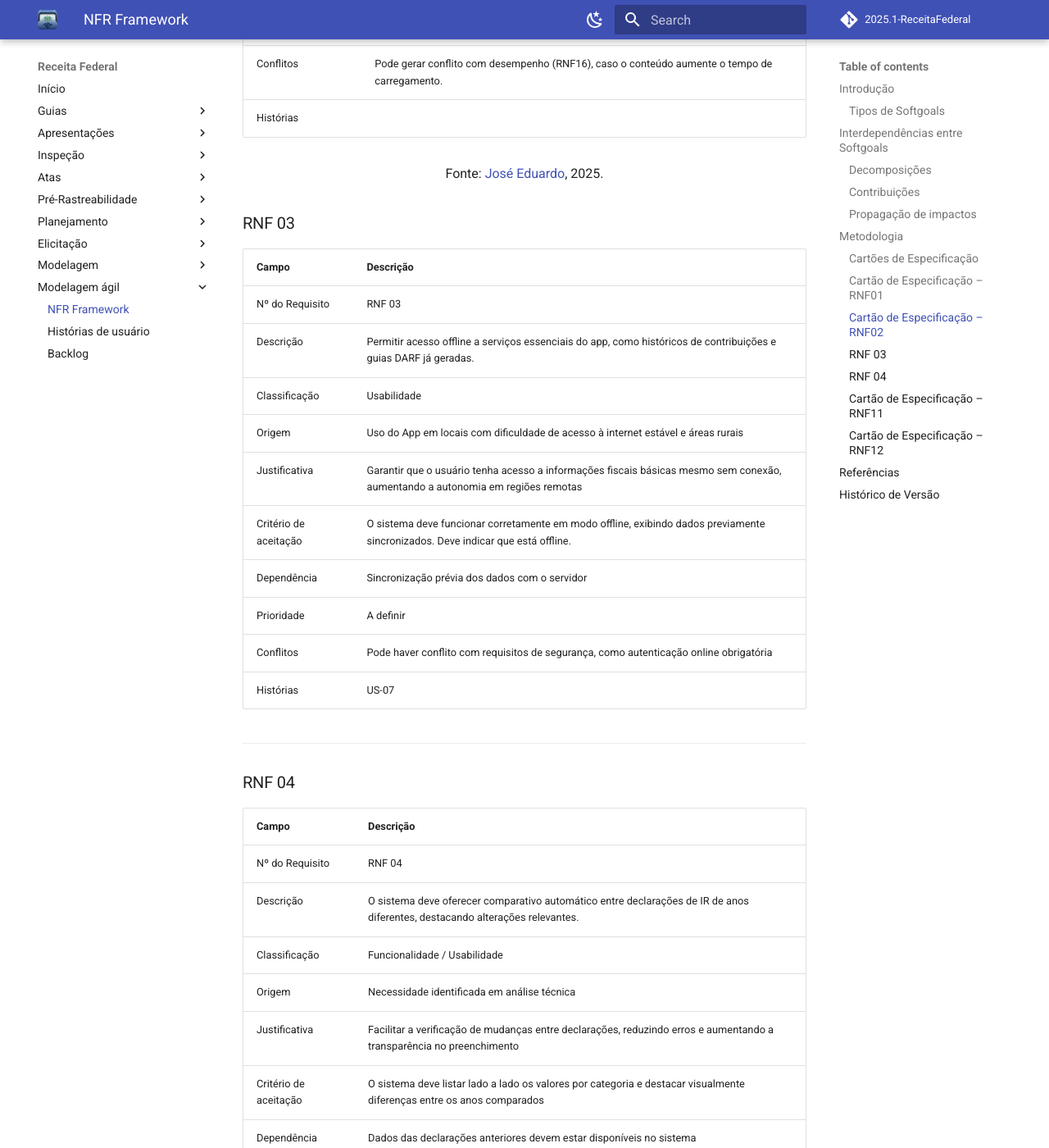
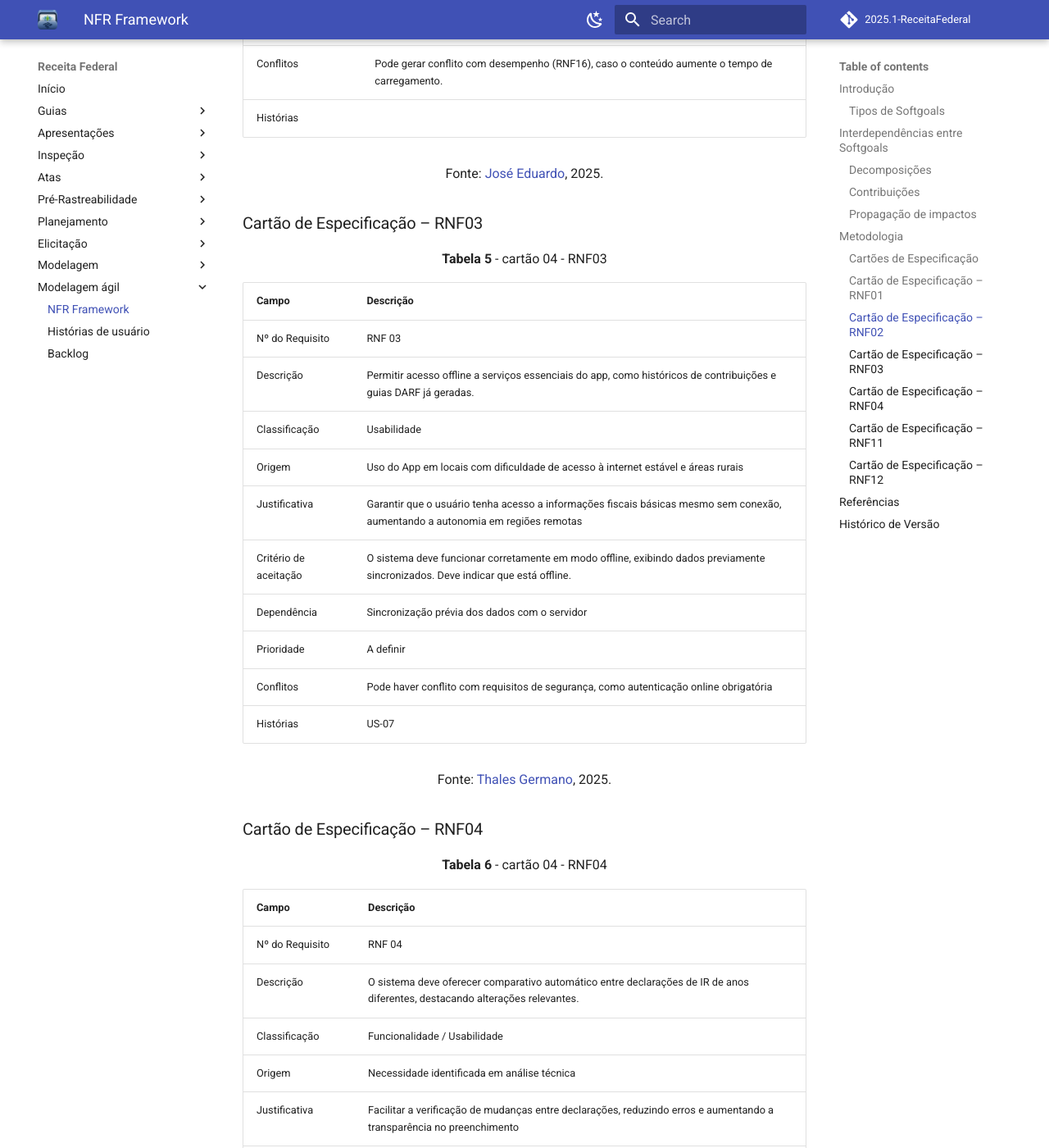
Before and after one commit to Requisitos-de-Software/2025.1-Meu-INSS, an MkDocs documentation site: the page built from docs/modelagem-agil/nfr-framework.md, in a window 1280 px wide and 1400 px high, scrolled down 6809 px. Shown: the whole window at 82% size. Built offline with MkDocs 1.6.1 and Material for MkDocs 9.7.7, drawn with Linux system fonts in a browser that asks for light colours; comment, search, counter and statistics services are not loaded; some of the changed text lies outside the part shown.

Commit message:
corrigindo

```diff
--- a/docs/modelagem-agil/nfr-framework.md
+++ b/docs/modelagem-agil/nfr-framework.md
@@ -183,7 +183,9 @@ Para facilitar o registro e o rastreamento das decisões de projeto, foram utili
 
 <font size="3"><p style="text-align: center">Fonte: [José Eduardo](https://github.com/jevprado), 2025.</p></font>
 
-### RNF 03
+### Cartão de Especificação – RNF03
+
+<p style="text-align: center"><b>Tabela 5</b> - cartão 04 - RNF03</p>
 
 | Campo              | Descrição                                                                 |
 |--------------------|---------------------------------------------------------------------------|
@@ -198,9 +200,11 @@ Para facilitar o registro e o rastreamento das decisões de projeto, foram utili
 | Conflitos            | Pode haver conflito com requisitos de segurança, como autenticação online obrigatória                                              |
 | Histórias            | US-07                           |
 
----
+<font size="3"><p style="text-align: center">Fonte: [Thales Germano](https://github.com/thalesgvl), 2025.</p></font>
 
-### RNF 04
+### Cartão de Especificação – RNF04
+
+<p style="text-align: center"><b>Tabela 6</b> - cartão 04 - RNF04</p>
 
 | Campo              | Descrição                                                                 |
 |--------------------|---------------------------------------------------------------------------|
@@ -215,7 +219,7 @@ Para facilitar o registro e o rastreamento das decisões de projeto, foram utili
 | Conflitos            | Pode afetar performance em dispositivos com baixo processamento ou com dados incompletos           |
 | Histórias            | US-08     |
 
-
+<font size="3"><p style="text-align: center">Fonte: [Thales Germano](https://github.com/thalesgvl), 2025.</p></font>
 
 ### Cartão de Especificação – RNF11
 
```
Also changed, not shown: other parts of docs/modelagem-agil/nfr-framework.md (+1 -1 lines).
